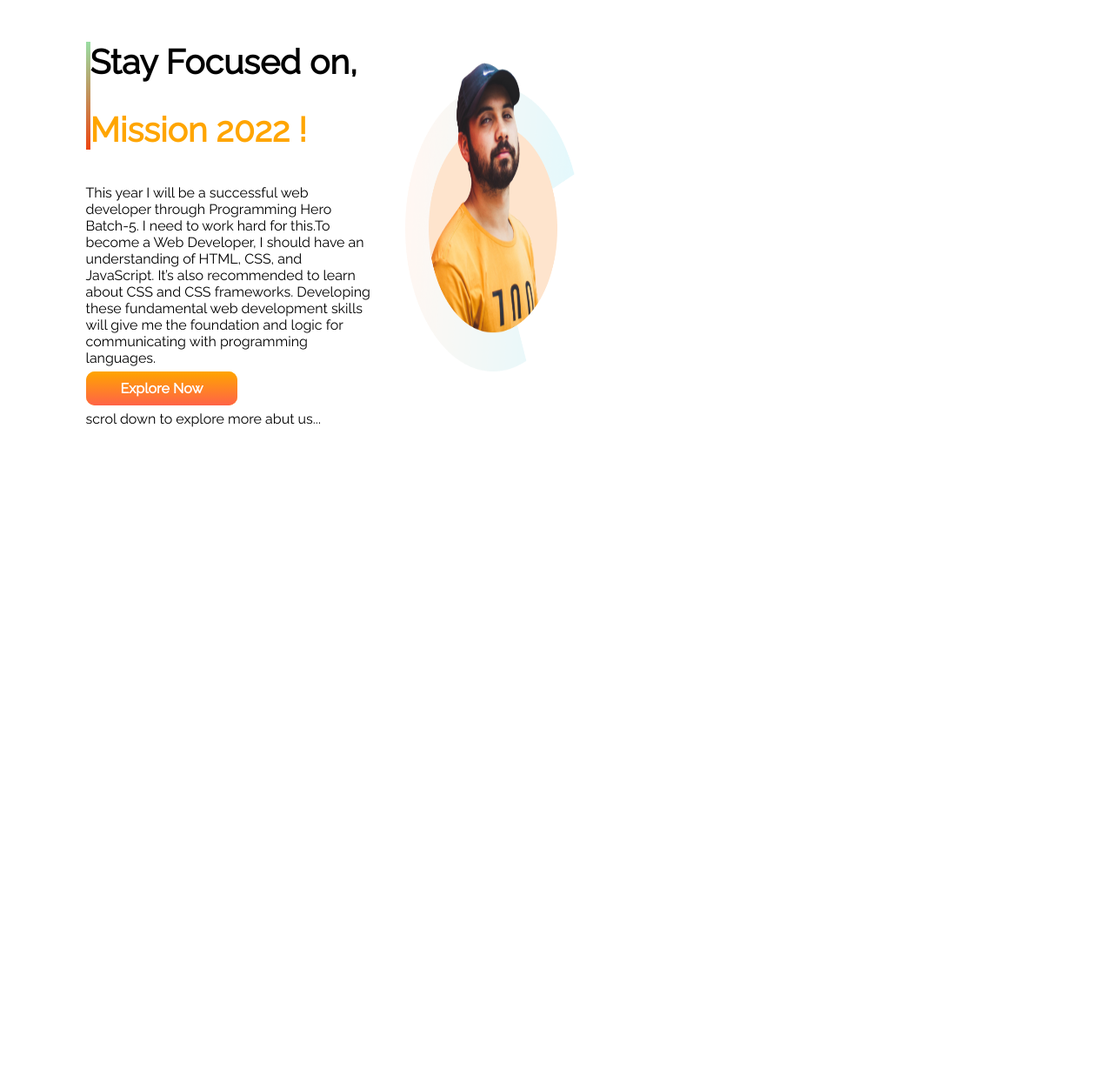
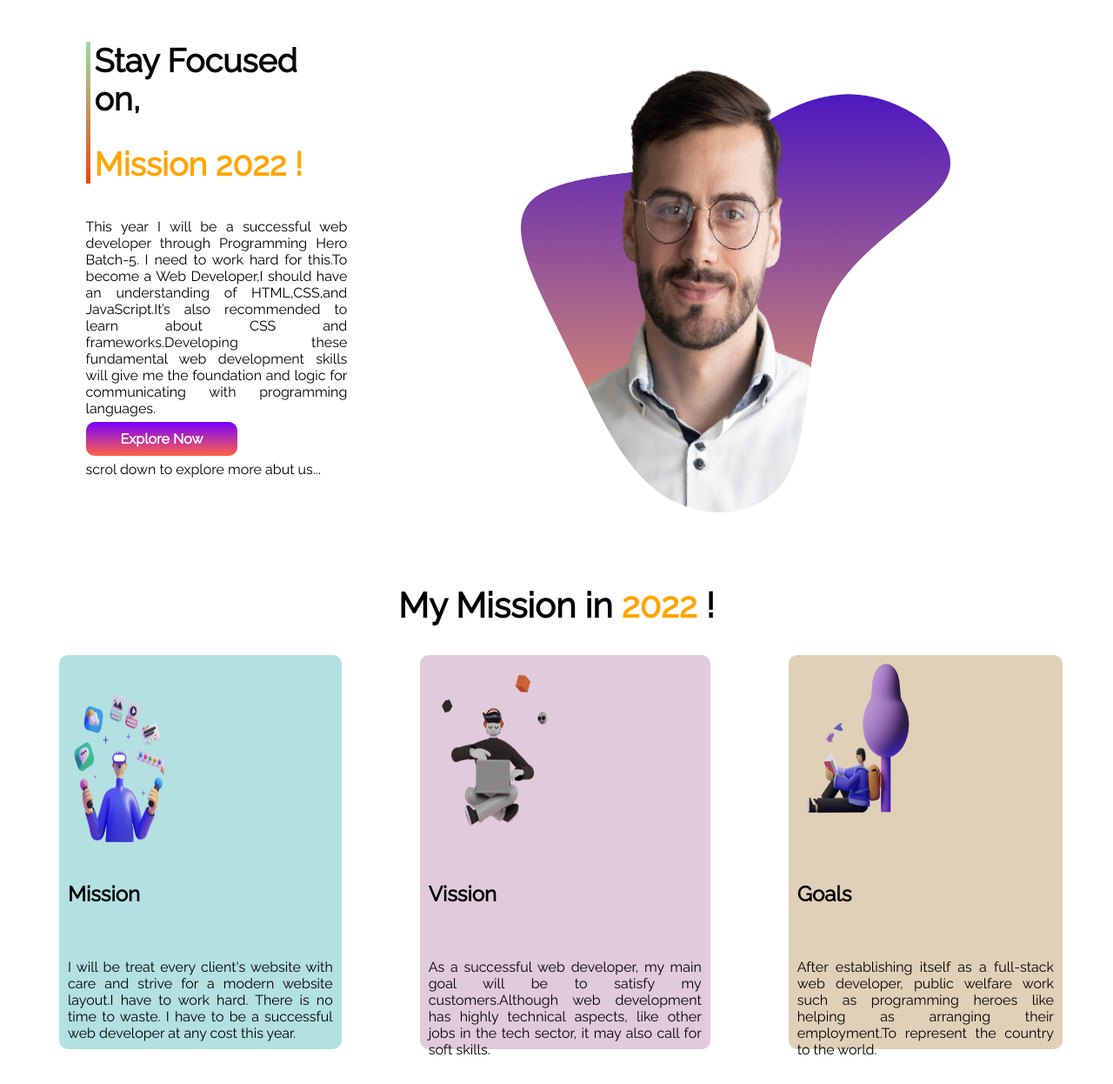
Before and after one commit to fahimshahriar786/mission-2022, a plain HTML site: page index.html in a window 1280 px wide. Shown: the whole page at 87% size. Before the commit the page ends 800 px from the top, so only its background shows below. Drawn offline with Linux system fonts and the light colour scheme.

Commit message:
section box

```diff
--- a/index.html
+++ b/index.html
@@ -15,17 +15,18 @@
 <body>
     <section class="first-flex">
         <div>
-            <div class="first-titel">
+            <div class="first-titel t-padding">
                 <h1>Stay Focused on,</h1>
                 <h1 class="text-orange">Mission 2022 !</h1>
 
             </div>
             <div class="s-title">
-                <p>This year I will be a successful web developer through Programming Hero Batch-5. I need to work hard
+                <p class="first-p-tag">This year I will be a successful web developer through Programming Hero Batch-5.
+                    I need to work hard
                     for
-                    this.To become a Web Developer, I should have an understanding of HTML, CSS, and JavaScript. It’s
+                    this.To become a Web Developer,I should have an understanding of HTML,CSS,and JavaScript.It’s
                     also
-                    recommended to learn about CSS and CSS frameworks. Developing these fundamental web development
+                    recommended to learn about CSS and frameworks.Developing these fundamental web development
                     skills
                     will give me the foundation and logic for communicating with programming languages.</p>
                 <a class="link-button" target="_blank" href="https://web.programming-hero.com/">Explore Now</a>
@@ -33,7 +34,37 @@
             </div>
         </div>
         <div>
-            <img class="person-img" src="./images/person/person-0.png">
+            <img class="person-img" src="./images/person/person-5.png">
+        </div>
+    </section>
+    <!--secend section-->
+    <section>
+        <h1 class="s-2-text">My Mission in <span class="text-orange">2022</span> !</h1>
+        <div class="s-div-content">
+            <div id="div-1">
+                <img class="s-2-img" src="./images/ilu/illustrator-1.png">
+                <h2 class="sec-text">Mission</h2>
+                <p class="sec-text"> I
+                    will be treat every
+                    client's website with care and strive for a modern website layout.I have to work hard. There is no
+                    time to waste. I have to be a successful web developer at any cost this year. </p>
+            </div>
+            <div id="div-2">
+                <img class="s-2-img" src="./images/ilu/illustrator-2.png">
+                <h2 class="sec-text"> Vission</h2>
+                <p class="sec-text">As a successful web developer, my main goal will be to satisfy my customers.Although
+                    web development
+                    has highly technical aspects, like other jobs in the tech sector, it may also call for soft skills.
+                </p>
+            </div>
+            <div id="div-3">
+                <img class="s-2-img " src="./images/ilu/illustrator-3.png">
+                <h2 class="sec-text">Goals</h2>
+                <p class="sec-text">After establishing itself as a full-stack web developer, public welfare work such as
+                    programming
+                    heroes like helping as arranging their employment.To represent the country to the
+                    world.</p>
+            </div>
         </div>
     </section>
 
--- a/style.css
+++ b/style.css
@@ -2,12 +2,20 @@ body{
     font-family: 'Raleway', sans-serif;
 }
 .first-titel{
-    font-size: 26px;
+    font-size: 25px;
     margin:40px;
 
     border-left: 5px solid;
     border-image:linear-gradient(rgba(85, 201, 105, 0.603),rgb(238, 68, 16));
     border-image-slice:1;
+
+}
+.first-p-tag{
+    text-align: justify;
+}
+.t-padding{
+    margin-left: 40px;
+    padding-left: 5px;
 }
 .text-orange{
     color: orange;
@@ -17,7 +25,7 @@ body{
 }
 .link-button{
     text-decoration: none;
-    background-image: linear-gradient(orange, tomato);
+    background-image: linear-gradient(rgb(119, 0, 255), tomato);
     background-color: orange;
     color: rgb(255, 255, 255);
     font-weight: 700;
@@ -27,14 +35,55 @@ body{
 .first-flex{
     width: 50%;
     padding-left:4%;
-
-
-
     display:flex;
 
 }
 .person-img{
-    height: 80%;
-    width: 90%;
+    height: 100%;
+    width: 200%;
+    margin-left: 40% ;
+    padding-left:20%;
+
 
 }
+.s-2-text{
+    text-align: center;
+    font-size: 40px;
+    padding-top: 50px;
+}
+.s-2-img{
+    height: 50%;
+    width: 50%;
+}
+.s-div-content{
+    height: 100%;
+    width: 100%;
+    display: flex;
+}
+#div-1{
+    background-color: rgb(179, 224, 224);
+    margin-right: 20px;
+    margin-left:60px ;
+    border-radius: 10px;
+}
+#div-2{
+    background-color: rgb(224, 202, 219);
+    margin-right: 70px;
+    margin-left: 70px;
+    padding: auto;
+    border-radius: 10px;
+}
+#div-3{
+    background-color: rgb(224, 208, 184);
+    margin-right:50px;
+    margin-left: 20px;
+    border-radius: 10px;
+
+}
+.sec-text{
+    text-align: justify;
+    padding: 10px;
+    padding-bottom: 30px;
+    margin-bottom: 20px;
+
+}
```
